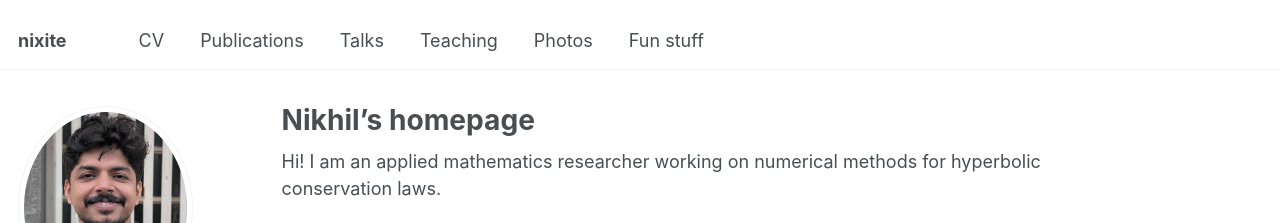
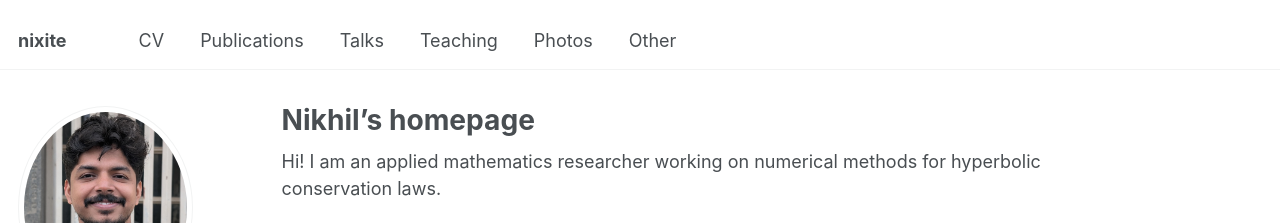
Before and after one commit to nikhil0597/nikhil0597.github.io, a Jekyll site: the page built from _pages/about.md, in a window 1280 px wide. Shown: the top 223 px of the page. Built offline with Jekyll 4.4.1, drawn with Linux system fonts in a browser that asks for light colours; some web fonts are replaced.

Commit message:
Update navigation.yml

```diff
--- a/_data/navigation.yml
+++ b/_data/navigation.yml
@@ -20,7 +20,7 @@ main:
   - title: "Photos"
     url: /portfolio/
 
-  - title: "Fun stuff"
+  - title: "Other"
     url: "/beyond-research/"
 
 
```
